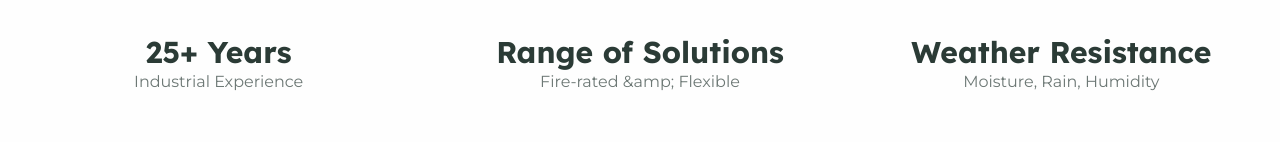
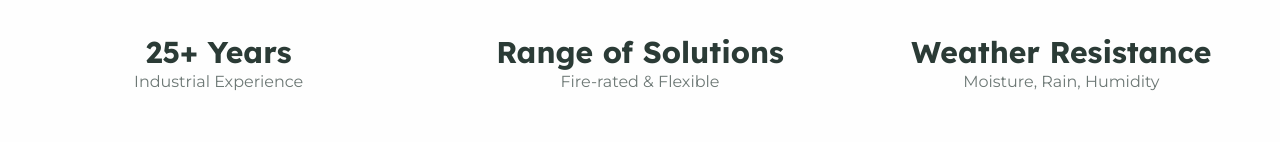
Before and after one commit to configkits/alpscontractors, a React (Vite) app: page /services/sealant-silicone-application in a window 1280 px wide. Shown: the part 490-650 px from the top of the page. Built offline with nearby package versions, Linux system fonts and the light colour scheme.

Commit message:
Fix typo in label for range of solutions in SealantSiliconeApplication component

```diff
--- a/src/pages/SealantSiliconeApplication.tsx
+++ b/src/pages/SealantSiliconeApplication.tsx
@@ -49,7 +49,7 @@ const SealantSiliconeApplication = () => {
         subtitle="Professional joint sealing and waterproofing for residential, commercial, and industrial buildings across Auckland"
         stats={[
         { value: "25+ Years", label: "Industrial Experience" },
-        { value: "Range of Solutions", label: "Fire-rated &amp; Flexible" },
+        { value: "Range of Solutions", label: "Fire-rated & Flexible" },
         { value: "Weather Resistance", label: "Moisture, Rain, Humidity" },
       ]}
         descriptionTitle="Why Proper Joint Sealing Matters"
```
